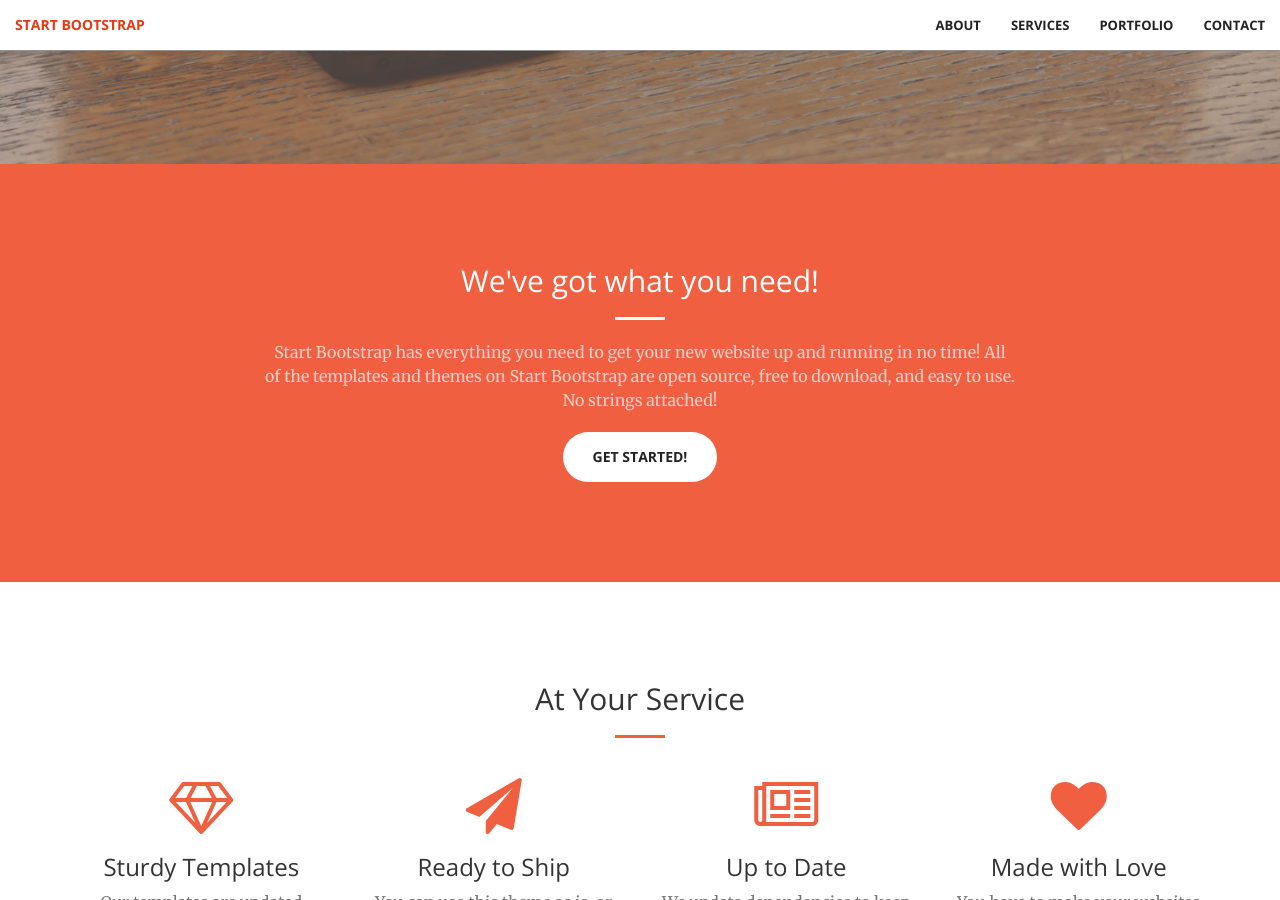
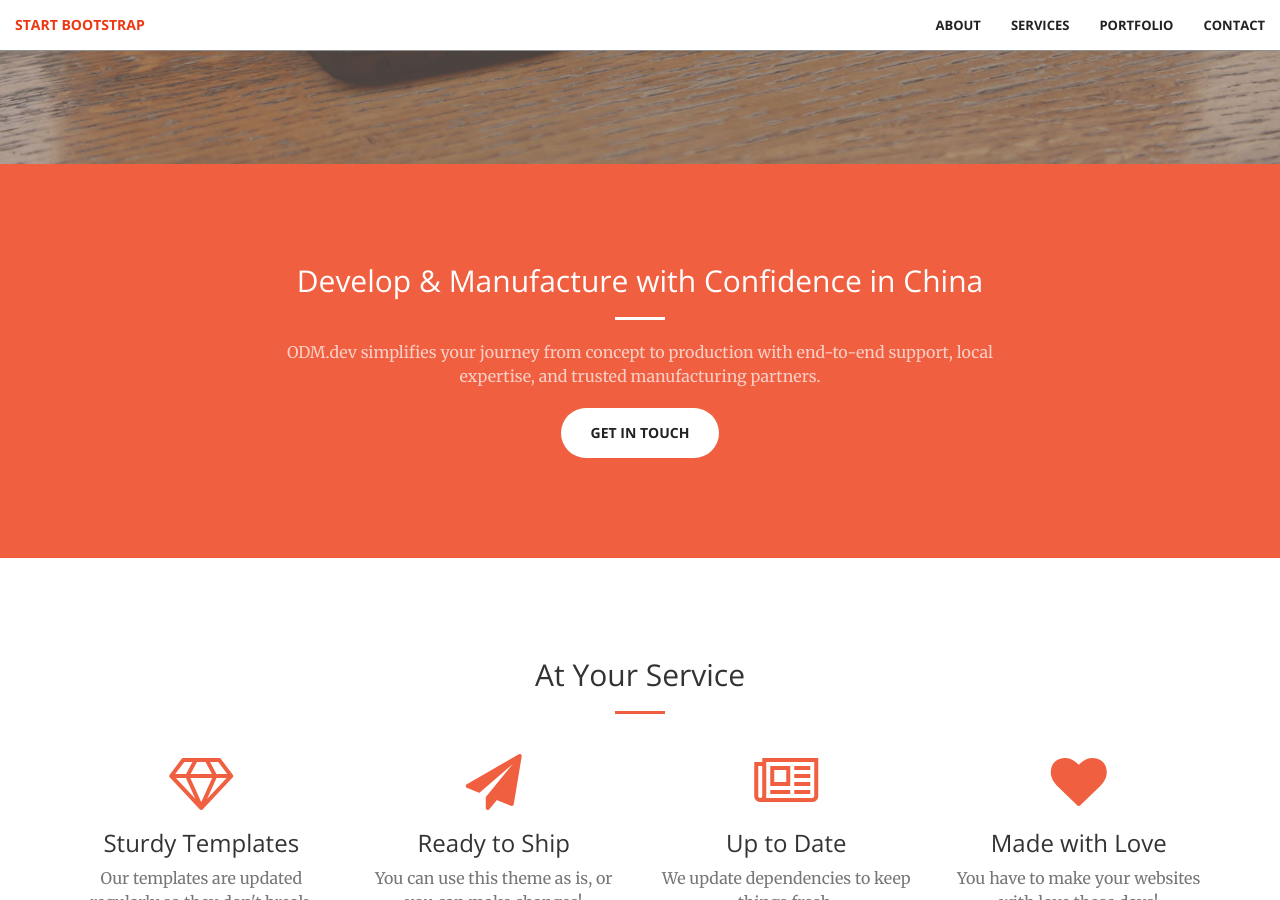
Before and after one commit to nymantech/nymantech.github.io, a Jekyll site: the page built from index.html, in a window 1280 px wide and 900 px high, scrolled down 736 px. Built offline with Jekyll 4.4.1, drawn with Linux system fonts in a browser that asks for light colours.

Commit message:
updated call to action

```diff
--- a/_includes/call-to-action.html
+++ b/_includes/call-to-action.html
@@ -2,10 +2,10 @@
     <div class="container">
         <div class="row">
             <div class="col-lg-8 col-lg-offset-2 text-center">
-                <h2 class="section-heading">We've got what you need!</h2>
+                <h2 class="section-heading">Develop & Manufacture with Confidence in China</h2>
                 <hr class="light">
-                <p class="text-faded">Start Bootstrap has everything you need to get your new website up and running in no time! All of the templates and themes on Start Bootstrap are open source, free to download, and easy to use. No strings attached!</p>
-                <a href="#" class="btn btn-default btn-xl">Get Started!</a>
+                <p class="text-faded">ODM.dev simplifies your journey from concept to production with end-to-end support, local expertise, and trusted manufacturing partners.</p>
+                <a href="#" class="btn btn-default btn-xl">Get in Touch</a>
             </div>
         </div>
     </div>
```
